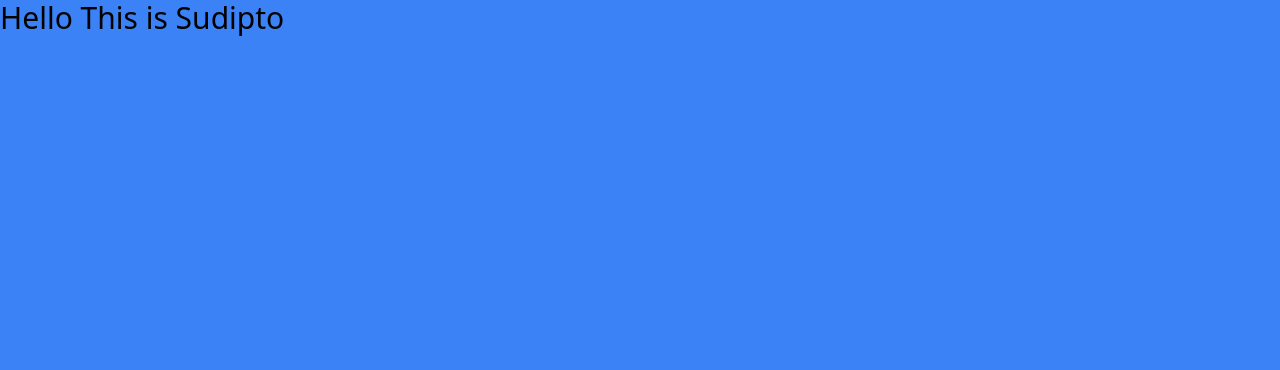
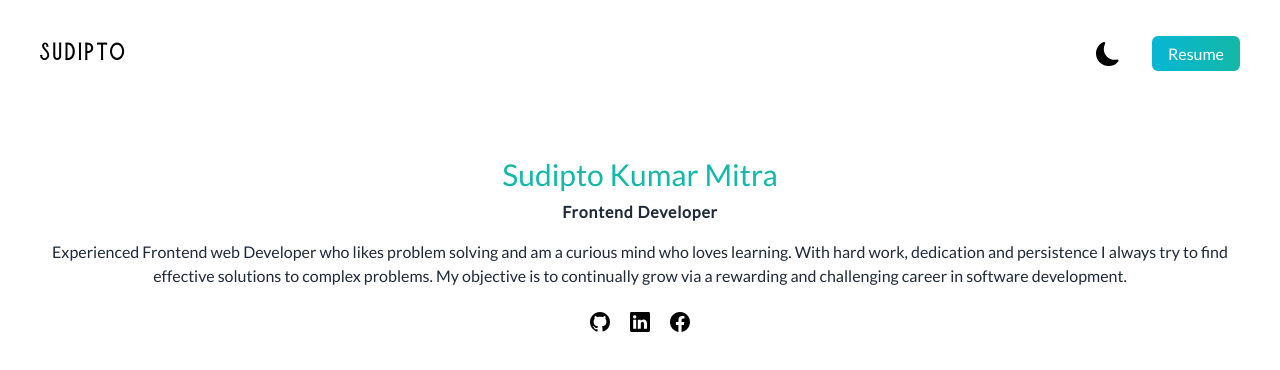
Before and after one commit to sudipto68/Next-Portfolio, a Next.js app: page / in a window 1280 px wide. Shown: the top 370 px of the page. Built offline with nearby package versions, Linux system fonts and the light colour scheme.

Commit message:
Nav and Hero section done

```diff
--- a/pages/_document.js
+++ b/pages/_document.js
@@ -1,13 +1,18 @@
-import { Html, Head, Main, NextScript } from 'next/document'
+import { Html, Head, Main, NextScript } from "next/document";
 
 export default function Document() {
   return (
     <Html lang="en">
-      <Head />
+      <Head>
+        <link
+          href="https://fonts.googleapis.com/css2?family=Lato:wght@300;400&display=swap"
+          rel="stylesheet"
+        />
+      </Head>
       <body>
         <Main />
         <NextScript />
       </body>
     </Html>
-  )
+  );
 }
--- a/pages/index.js
+++ b/pages/index.js
@@ -1,4 +1,10 @@
 import Head from "next/head";
+import {
+  BsFillMoonFill,
+  BsGithub,
+  BsLinkedin,
+  BsFacebook,
+} from "react-icons/bs";
 
 export default function Home() {
   return (
@@ -7,11 +13,48 @@ export default function Home() {
         <title>Sudipto Portfolio</title>
         <meta name="description" content="Generated by create next app" />
         <meta name="viewport" content="width=device-width, initial-scale=1" />
+        <link rel="preconnect" href="https://fonts.googleapis.com" />
+        <link rel="preconnect" href="https://fonts.gstatic.com" crossorigin />
         <link rel="icon" href="/favicon.ico" />
       </Head>
-      <main>
-        <section className=" bg-blue-500 min-h-screen">
-          <h1 className=" text-3xl">Hello This is Sudipto</h1>
+      <main className=" bg-white px-10">
+        <section>
+          <nav className=" py-10 mb-12 flex justify-between">
+            <h1 className="text-xl font-burtons uppercase tracking-widest">
+              Sudipto
+            </h1>
+            <ul className="flex items-center">
+              <li>
+                <BsFillMoonFill className=" cursor-pointer text-2xl" />
+              </li>
+              <li>
+                <a
+                  href="#"
+                  className="text-white bg-gradient-to-r from-cyan-500 to-teal-500 px-4 py-2 rounded-md ml-8"
+                >
+                  Resume
+                </a>
+              </li>
+            </ul>
+          </nav>
+        </section>
+        <section className="text-center">
+          <h2 className="text-3xl text-teal-500">Sudipto Kumar Mitra</h2>
+          <h3 className="text-x py-2 text-gray-800 font-bold tracking-wider">
+            Frontend Developer
+          </h3>
+          <p className=" text-md py-2 leading-6 text-gray-800">
+            Experienced Frontend web Developer who likes problem solving and am
+            a curious mind who loves learning. With hard work, dedication and
+            persistence I always try to find effective solutions to complex
+            problems. My objective is to continually grow via a rewarding and
+            challenging career in software development.
+          </p>
+          <div className="flex gap-5 justify-center py-4">
+            <BsGithub className="text-xl" />
+            <BsLinkedin className="text-xl" />
+            <BsFacebook className="text-xl" />
+          </div>
         </section>
       </main>
     </>
--- a/styles/dist.css
+++ b/styles/dist.css
@@ -513,18 +513,181 @@ video {
   --tw-backdrop-sepia:  ;
 }
 
-.min-h-screen {
-  min-height: 100vh;
+.mb-12 {
+  margin-bottom: 3rem;
 }
 
-.bg-blue-500 {
+.ml-8 {
+  margin-left: 2rem;
+}
+
+.flex {
+  display: flex;
+}
+
+.grow {
+  flex-grow: 1;
+}
+
+.cursor-pointer {
+  cursor: pointer;
+}
+
+.items-center {
+  align-items: center;
+}
+
+.justify-center {
+  justify-content: center;
+}
+
+.justify-between {
+  justify-content: space-between;
+}
+
+.gap-5 {
+  gap: 1.25rem;
+}
+
+.rounded-md {
+  border-radius: 0.375rem;
+}
+
+.rounded-sm {
+  border-radius: 0.125rem;
+}
+
+.rounded-xl {
+  border-radius: 0.75rem;
+}
+
+.bg-white {
   --tw-bg-opacity: 1;
-  background-color: rgb(59 130 246 / var(--tw-bg-opacity));
+  background-color: rgb(255 255 255 / var(--tw-bg-opacity));
+}
+
+.bg-gradient-to-r {
+  background-image: linear-gradient(to right, var(--tw-gradient-stops));
+}
+
+.from-cyan-500 {
+  --tw-gradient-from: #06b6d4;
+  --tw-gradient-to: rgb(6 182 212 / 0);
+  --tw-gradient-stops: var(--tw-gradient-from), var(--tw-gradient-to);
+}
+
+.to-teal-500 {
+  --tw-gradient-to: #14b8a6;
+}
+
+.px-10 {
+  padding-left: 2.5rem;
+  padding-right: 2.5rem;
+}
+
+.py-10 {
+  padding-top: 2.5rem;
+  padding-bottom: 2.5rem;
+}
+
+.px-4 {
+  padding-left: 1rem;
+  padding-right: 1rem;
+}
+
+.py-2 {
+  padding-top: 0.5rem;
+  padding-bottom: 0.5rem;
+}
+
+.py-5 {
+  padding-top: 1.25rem;
+  padding-bottom: 1.25rem;
+}
+
+.py-4 {
+  padding-top: 1rem;
+  padding-bottom: 1rem;
+}
+
+.text-center {
+  text-align: center;
+}
+
+.text-justify {
+  text-align: justify;
+}
+
+.font-burtons {
+  font-family: burtons;
+}
+
+.text-xl {
+  font-size: 1.25rem;
+  line-height: 1.75rem;
+}
+
+.text-2xl {
+  font-size: 1.5rem;
+  line-height: 2rem;
 }
 
 .text-3xl {
   font-size: 1.875rem;
   line-height: 2.25rem;
+}
+
+.text-lg {
+  font-size: 1.125rem;
+  line-height: 1.75rem;
+}
+
+.font-bold {
+  font-weight: 700;
+}
+
+.uppercase {
+  text-transform: uppercase;
+}
+
+.leading-4 {
+  line-height: 1rem;
+}
+
+.leading-6 {
+  line-height: 1.5rem;
+}
+
+.tracking-tight {
+  letter-spacing: -0.025em;
+}
+
+.tracking-wider {
+  letter-spacing: 0.05em;
+}
+
+.tracking-widest {
+  letter-spacing: 0.1em;
+}
+
+.text-white {
+  --tw-text-opacity: 1;
+  color: rgb(255 255 255 / var(--tw-text-opacity));
+}
+
+.text-teal-500 {
+  --tw-text-opacity: 1;
+  color: rgb(20 184 166 / var(--tw-text-opacity));
+}
+
+.text-gray-400 {
+  --tw-text-opacity: 1;
+  color: rgb(156 163 175 / var(--tw-text-opacity));
+}
+
+.text-gray-800 {
+  --tw-text-opacity: 1;
+  color: rgb(31 41 55 / var(--tw-text-opacity));
 }
 
 * {
@@ -541,6 +704,7 @@ body {
 
 body {
   color: rgb(var(--foreground-rgb));
+  font-family: "Lato", sans-serif;
   background: linear-gradient(
       to bottom,
       transparent,
--- a/styles/globals.css
+++ b/styles/globals.css
@@ -16,6 +16,7 @@ body {
 
 body {
   color: rgb(var(--foreground-rgb));
+  font-family: "Lato", sans-serif;
   background: linear-gradient(
       to bottom,
       transparent,
--- a/tailwind.config.js
+++ b/tailwind.config.js
@@ -6,7 +6,11 @@ module.exports = {
     "./components/**/*.{js,ts,jsx,tsx}",
   ],
   theme: {
-    extend: {},
+    extend: {
+      fontFamily: {
+        burtons: "burtons",
+      },
+    },
   },
   plugins: [],
 };
```
